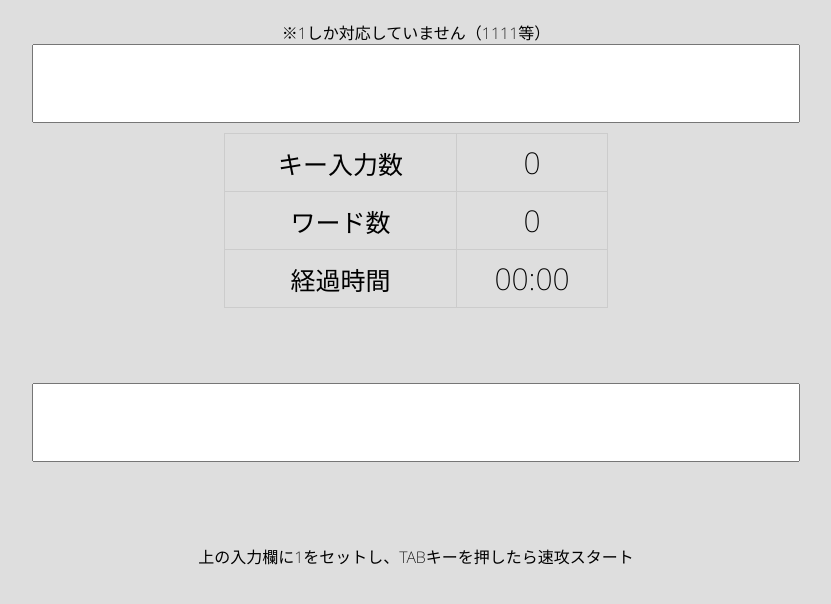
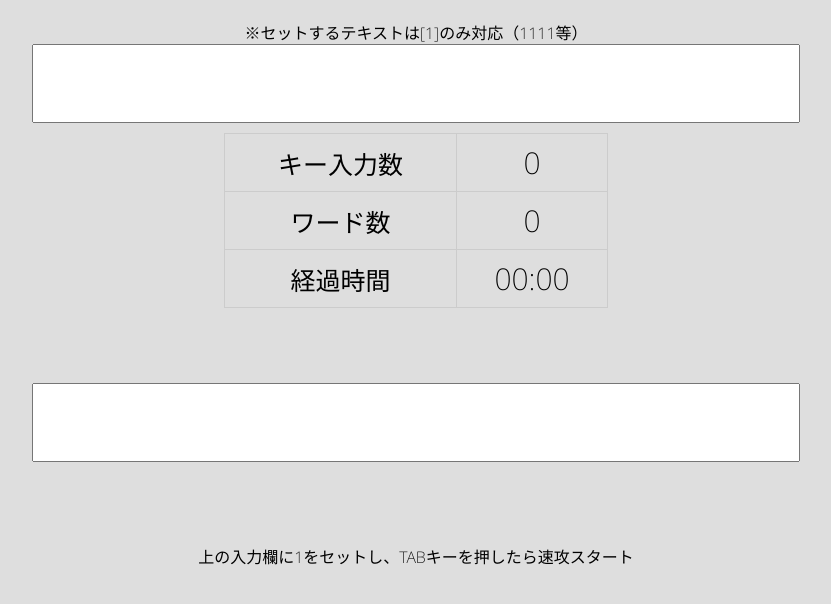
Before and after one commit to tube22-ex/1111, a plain HTML site: page index.html in a window 1280 px wide. Shown: the whole page, without its empty margins (224-1055 px from the left). Drawn offline with Linux system fonts and the light colour scheme.

Commit message:
説明追加

```diff
--- a/index.html
+++ b/index.html
@@ -10,7 +10,7 @@
     <title>Document</title>
 </head>
 <body>
-    <div>※1しか対応していません（1111等）</div>
+    <div>※セットするテキストは[1]のみ対応（1111等）</div>
     <input type="number" id="InputCustomNum">
     <div id="status">
         <table>
```
